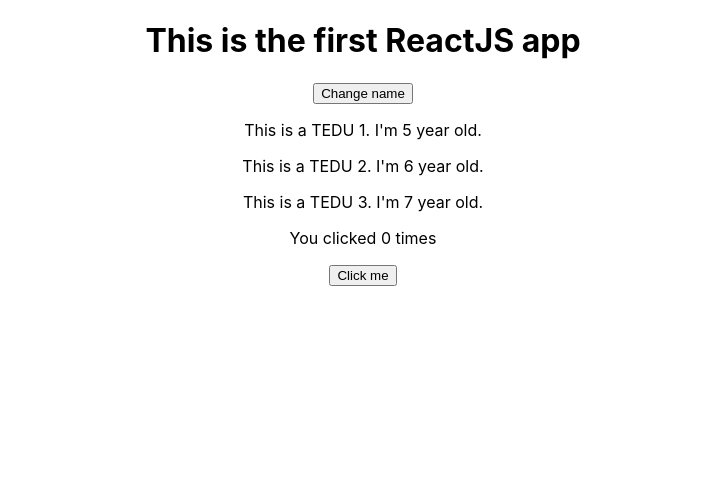
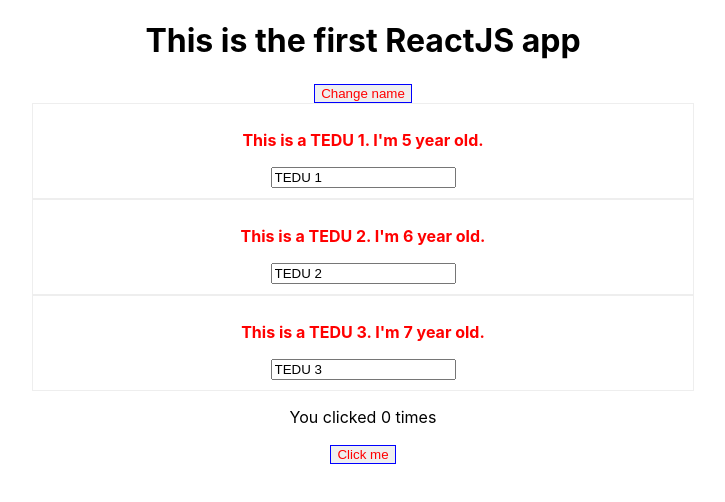
Before and after one commit to teduinternational/react-tutorial, a React (Create React App) app: page / in a window 1280 px wide. Shown: the top 502 px of the page, without its empty margins (277-1002 px from the left). Built offline with nearby package versions, Linux system fonts and the light colour scheme.

Commit message:
update css

```diff
--- a/src/App.css
+++ b/src/App.css
@@ -1,3 +1,8 @@
 .App {
   text-align: center;
 }
+
+button{
+  border:1px solid blue;
+  color:red;
+}
--- a/src/App.js
+++ b/src/App.js
@@ -1,6 +1,6 @@
 import React, { useState } from "react";
 import "./App.css";
-import Person from "./components/Person";
+import Person from "./components/Person/Person";
 import Example from "./components/Example";
 
 function App() {
@@ -11,9 +11,17 @@
   ]);
   const changeNameHandler = (e) => {
     setPersons([
-      { name: "TEDU 1", age: 1 },
-      { name: "TEDU 2", age: 2 },
-      { name: "TEDU 3", age: 3 },
+      { name: "TEDU 4", age: 1 },
+      { name: "TEDU 5", age: 2 },
+      { name: "TEDU 6", age: 3 },
+    ]);
+  };
+
+  const switchNameHandler = (event) => {
+    setPersons([
+      { name: event.target.value, age: 1 },
+      { name: "TEDU 5", age: 2 },
+      { name: "TEDU 6", age: 3 },
     ]);
   };
   return (
@@ -21,9 +29,24 @@
       <div className="App">
         <h1>This is the first ReactJS app</h1>
         <button onClick={() => changeNameHandler()}>Change name</button>
-        <Person name={persons[0].name} age={persons[0].age} />
-        <Person name={persons[1].name} age={persons[1].age} />
-        <Person name={persons[2].name} age={persons[2].age} />
+        <Person
+          click={() => changeNameHandler()}
+          changed={switchNameHandler}
+          name={persons[0].name}
+          age={persons[0].age}
+        />
+        <Person
+          click={changeNameHandler}
+          changed={switchNameHandler}
+          name={persons[1].name}
+          age={persons[1].age}
+        />
+        <Person
+          changed={switchNameHandler}
+          click={changeNameHandler}
+          name={persons[2].name}
+          age={persons[2].age}
+        />
 
         <Example></Example>
       </div>
--- a/src/components/Person.js
+++ /dev/null
@@ -1,12 +0,0 @@
-import React from "react";
-
-const Person = (props) => {
-  return (
-    <div>
-        <p>This is a {props.name}. I'm {props.age} year old.</p>
-        <p>{props.children}</p>
-    </div>
-  );
-};
-
-export default Person;
--- /dev/null
+++ b/src/components/Person/Person.css
@@ -0,0 +1,7 @@
+.Person{
+    width: 50%;
+    border:1px solid #eee;
+    margin: auto;
+    padding:10px;
+    text-align: center;
+}
--- /dev/null
+++ b/src/components/Person/Person.js
@@ -0,0 +1,18 @@
+import React from "react";
+import './Person.css';
+
+const Person = (props) => {
+  const styles = {
+    color:'red',
+    fontWeight:'bold'
+  }
+  return (
+    <div className="Person">
+        <p style={styles} onClick={props.click}>This is a {props.name}. I'm {props.age} year old.</p>
+        <p>{props.children}</p>
+        <input type="text" onChange={props.changed} value={props.name}></input>
+    </div>
+  );
+};
+
+export default Person;
```
